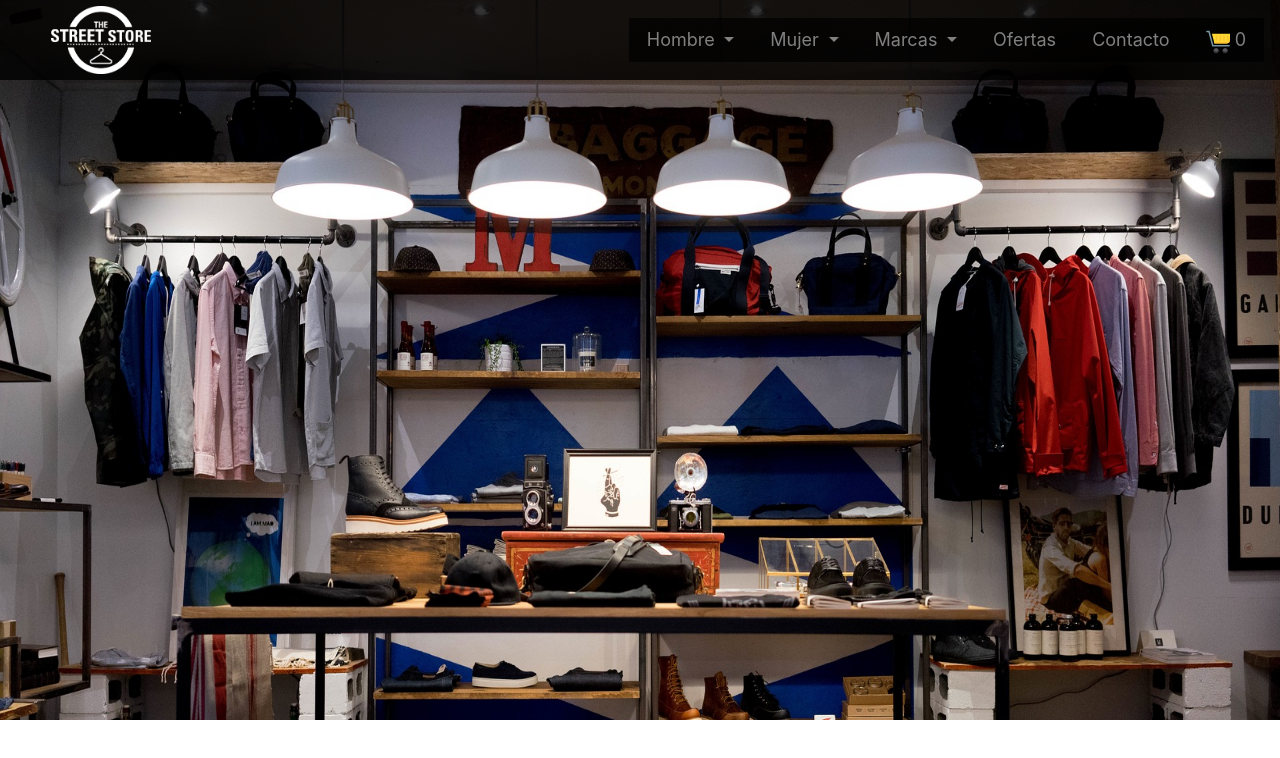
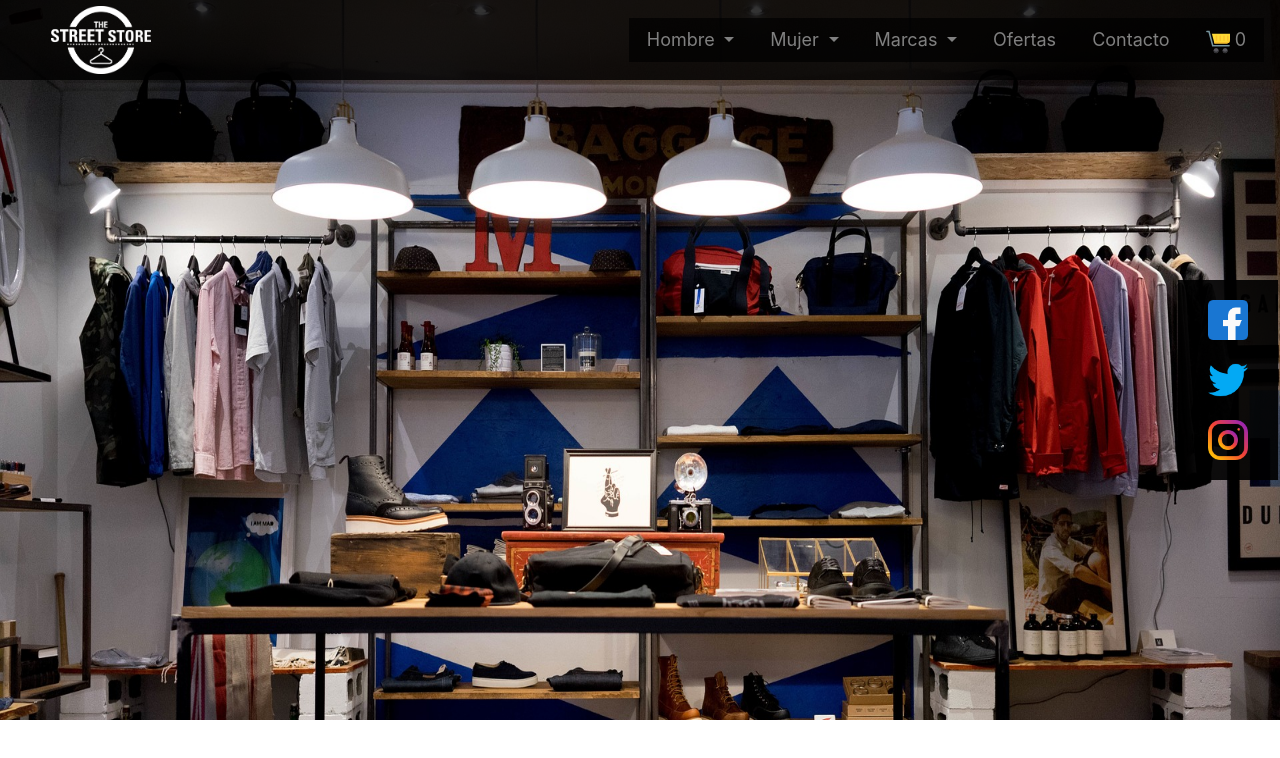
Before and after one commit to odilver07/store, a plain HTML site: page index.html in a window 1280 px wide. Drawn offline with nearby package versions, Linux system fonts and the light colour scheme; files whose address does not match are found by name.

Commit message:
add button social media

```diff
--- a/index.html
+++ b/index.html
@@ -15,6 +15,8 @@
     <link rel="stylesheet" href="styles/styles.css" />
   </head>
   <body>
+    <div class="contenedor">
+
     <div class="fondo1">
       <nav class="navbar navbar-expand-lg cabecera">
         <a href="#" class="navbar-brand">
@@ -126,6 +128,23 @@
       </nav>
     </div>
 
+    <div class="contenedorRedesSociales">
+      <a href="#">
+        <img src="image/facebook.png" alt="facebook" class="redesSociales">
+      </a>
+      <a href="#">
+        <img src="image/twiter.png" alt="twitter" class="redesSociales">
+      </a>
+
+      <a href="#">
+        <img src="image/instagram.png" alt="instagram" class="instagram">
+      </a>
+
+    </div>
+
+  </div>
+
+
     <!--Integrate-->
     <script
       src="https://code.jquery.com/jquery-3.5.1.slim.min.js"
--- a/styles/styles.css
+++ b/styles/styles.css
@@ -41,3 +41,35 @@ a{
 a:hover {
     color:honeydew;
   }
+
+.contenedor{
+    width: 100%;
+    height: auto;
+    position: relative;
+}
+
+.contenedorRedesSociales{
+    position: fixed;
+    top: 35%;
+    left: 92%;
+    margin-right: 1px;
+    background-color: rgba(0,0  ,0 ,0.9);
+    width: 100px;
+    height: auto;
+}
+
+.redesSociales{
+    width: 40%;
+    margin-top: 20%;
+    margin-right: 30%;
+    margin-left: 30%;
+}
+
+
+.instagram{
+    width: 40%;
+    margin-top: 20%;
+    margin-right: 30%;
+    margin-left: 30%;
+    margin-bottom: 20%;
+}
```
Also changed, not shown: image/facebook.png (added), image/instagram.png (added), image/twiter.png (added).
